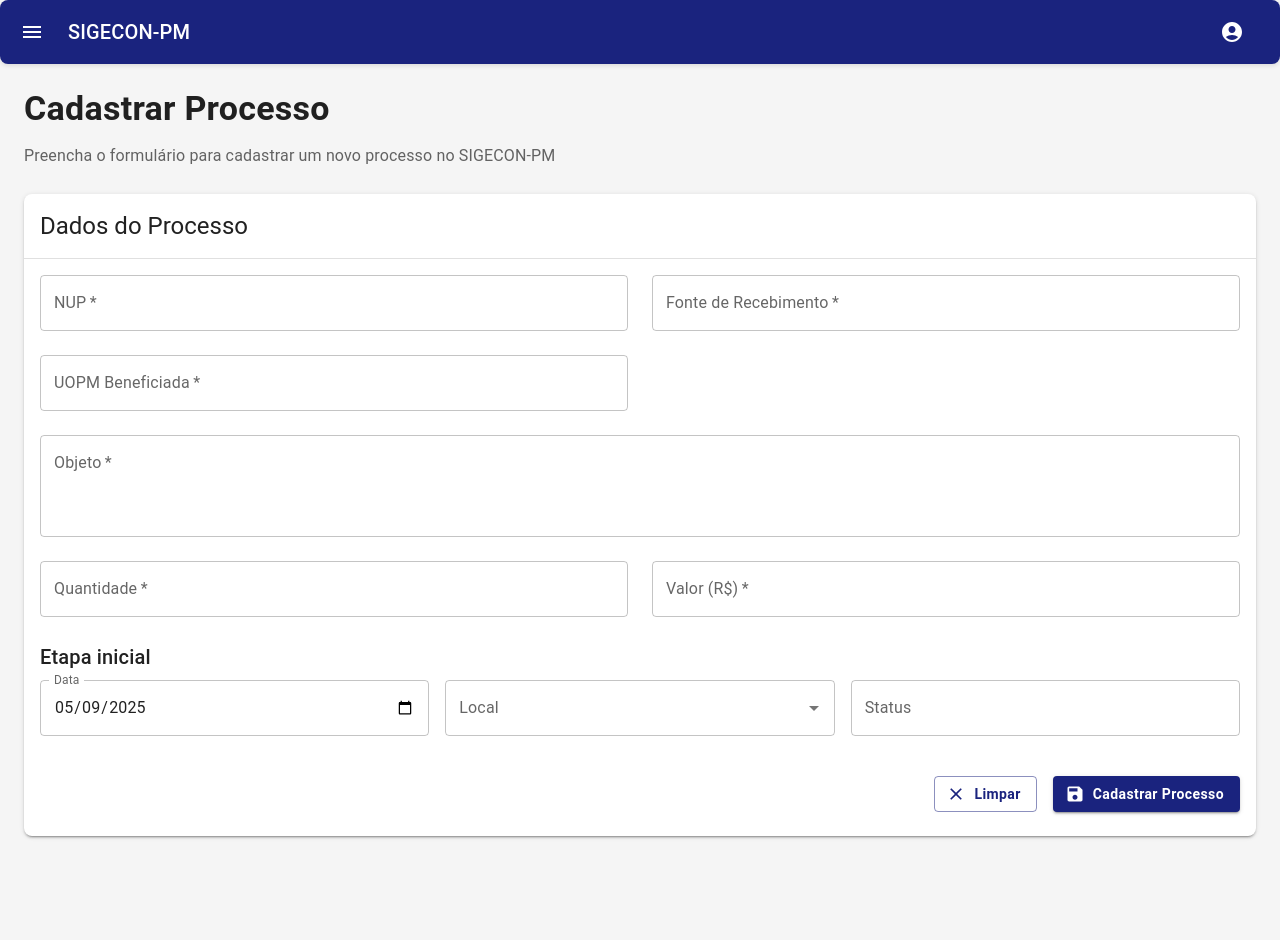
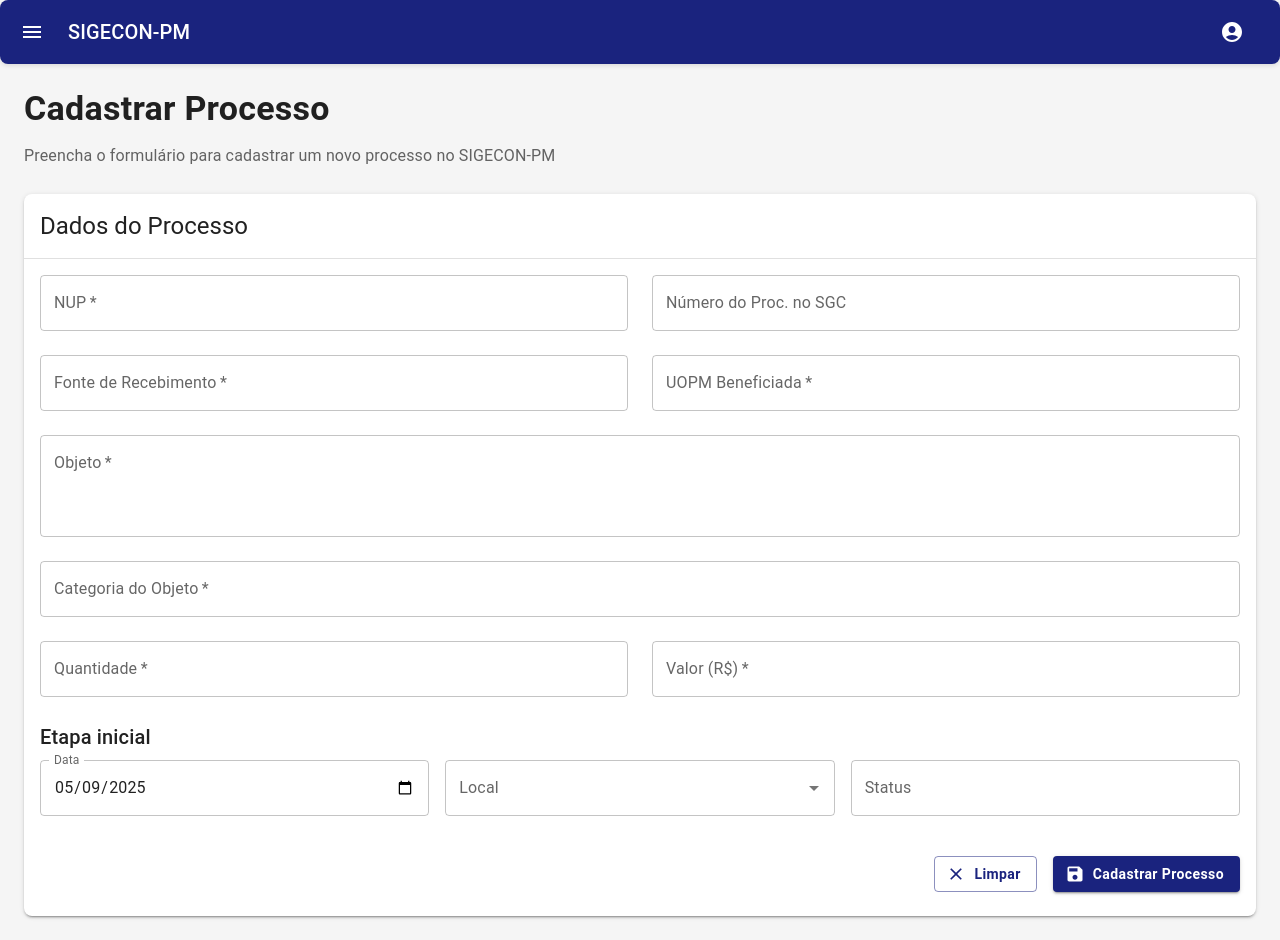
Before and after one commit to williamscaramuzzi/sigecon-pm, a React (Vite) app: page /cadastrar_processos in a window 1280 px wide. Before the commit the page ends 860 px from the top, so only its background shows below. Built offline with nearby package versions, Linux system fonts and the light colour scheme; no server answers; the database is empty; sample sign-in values are in the browser's storage.

Commit message:
adicionado numero do sgc nos procesoss normais

```diff
--- a/src/models/ProcessoCompra.ts
+++ b/src/models/ProcessoCompra.ts
@@ -1,5 +1,6 @@
 export interface ProcessoCompra {
   nup: string,
+  num_sgc: string,
   fonte_recebimento: string,
   objeto: string,
   quantidade: number,
--- a/src/pages/CadastrarProcessos.tsx
+++ b/src/pages/CadastrarProcessos.tsx
@@ -27,9 +27,11 @@ import type { ProcessoCompra } from '../models/ProcessoCompra';
 const CadastrarProcesso: React.FC = () => {
   // Estados para os campos do formulário
   const [nup, setNup] = useState('');
+  const [num_sgc, setNumSgc] = useState('');
   const [fonte_recebimento, setFonteRecebimento] = useState('');
   const [uopm_beneficiada, setUopmBeneficiado] = useState('');
   const [objeto, setObjeto] = useState('');
+  const [categoria, setCategoria] = useState('');
   const [quantidade, setQuantidade] = useState('');
   const [valor, setValor] = useState('');
   const [dataEtapa, setDataEtapa] = useState(new Date().toISOString().slice(0,10))
@@ -74,6 +76,7 @@ const CadastrarProcesso: React.FC = () => {
         nup,
         fonte_recebimento,
         objeto,
+        num_sgc,
         quantidade: Number(quantidade),
         uopm_beneficiada,
         valor: Number(valor.replace(/\./g, '').replace(',', '.')),
@@ -140,6 +143,17 @@ const CadastrarProcesso: React.FC = () => {
               <Grid size={{ xs: 12, md: 6 }}>
                 <TextField
                   fullWidth
+                  label="Número do Proc. no SGC"
+                  value={num_sgc}
+                  onChange={(e) => setNumSgc(e.target.value)}
+                  placeholder="31/000.000/-2025"
+                  variant="outlined"
+                />
+              </Grid>
+
+              <Grid size={{ xs: 12, md: 6 }}>
+                <TextField
+                  fullWidth
                   required
                   label="Fonte de Recebimento"
                   value={fonte_recebimento}
@@ -171,6 +185,18 @@ const CadastrarProcesso: React.FC = () => {
                   value={objeto}
                   onChange={(e) => setObjeto(e.target.value)}
                   placeholder="Descreva o objeto do processo"
+                  variant="outlined"
+                />
+              </Grid>
+
+              <Grid size={{ xs: 12 }}>
+                <TextField
+                  fullWidth
+                  required
+                  label="Categoria do Objeto"
+                  value={categoria}
+                  onChange={(e) => setCategoria(e.target.value)}
+                  placeholder="VIATURA, TIC, MATBEL, ETC"
                   variant="outlined"
                 />
               </Grid>
--- a/src/pages/ConsultarProcessos.tsx
+++ b/src/pages/ConsultarProcessos.tsx
@@ -237,7 +237,16 @@ const navigate = useNavigate();
                           direction={orderBy === 'nup' ? order : 'asc'}
                           onClick={() => handleRequestSort('nup')}
                         >
-                          NUP
+                          NUP E-Ms
+                        </TableSortLabel>
+                      </TableCell>
+                      <TableCell>
+                        <TableSortLabel
+                          active={orderBy === 'num_sgc'}
+                          direction={orderBy === 'num_sgc' ? order : 'asc'}
+                          onClick={() => handleRequestSort('num_sgc')}
+                        >
+                          Número do Proc. SGC
                         </TableSortLabel>
                       </TableCell>
                       <TableCell>
@@ -331,6 +340,7 @@ const navigate = useNavigate();
                             </Tooltip>
                           </TableCell>
                           <TableCell>{processo.nup}</TableCell>
+                          <TableCell>{processo.num_sgc}</TableCell>
                           <TableCell>{processo.fonte_recebimento}</TableCell>
                           <TableCell>{processo.uopm_beneficiada}</TableCell>
                           <TableCell>
--- a/src/pages/VisualizarProcesso.tsx
+++ b/src/pages/VisualizarProcesso.tsx
@@ -550,6 +550,7 @@ const VisualizarProcesso: React.FC = () => {
                 </Typography>
               </Box>
             </Grid>}
+            {renderField("Número do proc. SGC", "num_sgc", processo.num_sgc)}
             {renderField("Fonte de Recebimento", "fonte_recebimento", processo.fonte_recebimento)}
             {renderField("UOPM Beneficiada", "uopm_beneficiada", processo.uopm_beneficiada)}
             {renderField("Valor", "valor", processo.valor, "number")}
```
